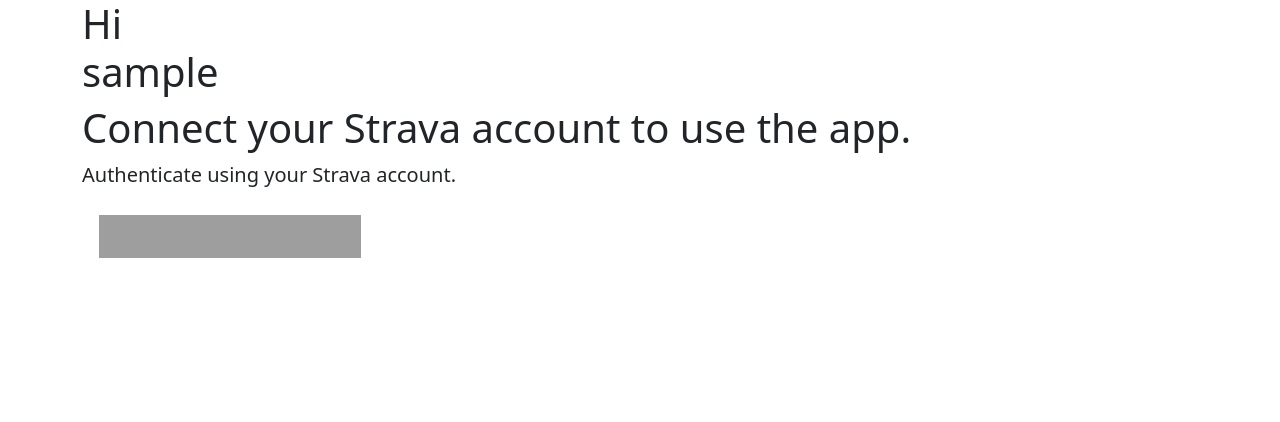
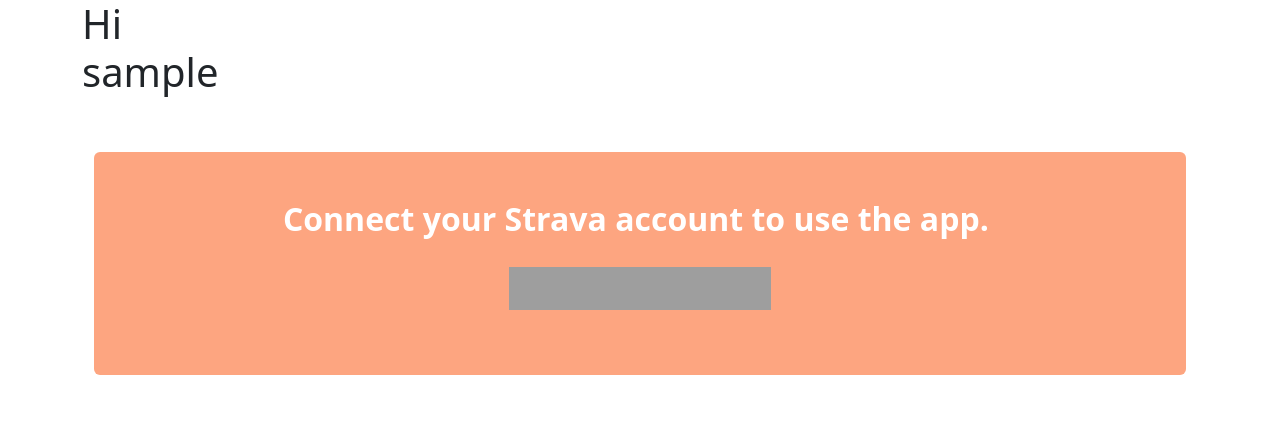
Before and after one commit to Ja5onHoffman/chaintracker, a Flask app: a page that uses templates/userhome.html in a window 1280 px wide. Shown: the top 422 px of the page. Run offline with Flask 3, Linux system fonts and the light colour scheme; the visitor is signed in with stand-in values (Sample User, id 1); data comes from the database, SQL or seed files in the repository; data that the repository does not hold is empty; some libraries are stand-ins or nearby versions; grey boxes are pictures that could not be loaded.

Commit message:
strava connect page styling

```diff
--- a/templates/userhome.html
+++ b/templates/userhome.html
@@ -22,14 +22,19 @@
 </div>
   {% else %}
 
-  <div class="jumbotron">
-    <h1>Connect your Strava account to use the app.</h1>
-    <p class="lead">
-    	Authenticate using your Strava account.
-	</p>
-	<p><a class="btn btn-lg" href="{{ authorize_url }}" role="button"><img src="/static/ConnectWithStrava.png" border="0" width="262" height="43" /></a></p>
+  <section class="py-4 py-xl-5">
+    <div class="container">
+        <div class="text-white border rounded border-0 border-primary d-flex flex-column justify-content-center align-items-center p-4 p-md-5" style="background: rgba(252, 76, 2, 0.5);">
+            <div class="pb-2 pb-lg-1 text-center">
+                <h2 class="fw-bold mb-2">Connect your Strava account to use the app.&nbsp;</h2>
+            </div>
+            <div class="my-2" style="text-align: center;">
+              <a class="btn btn-lg" href="{{ authorize_url }}" role="button"><img src="/static/ConnectWithStrava.png" border="0" width="262" height="43" /></a>
+            </div>
+        </div>
+    </div>
+</section>
 
-  </div>
 
   {% endif %}
 
```
